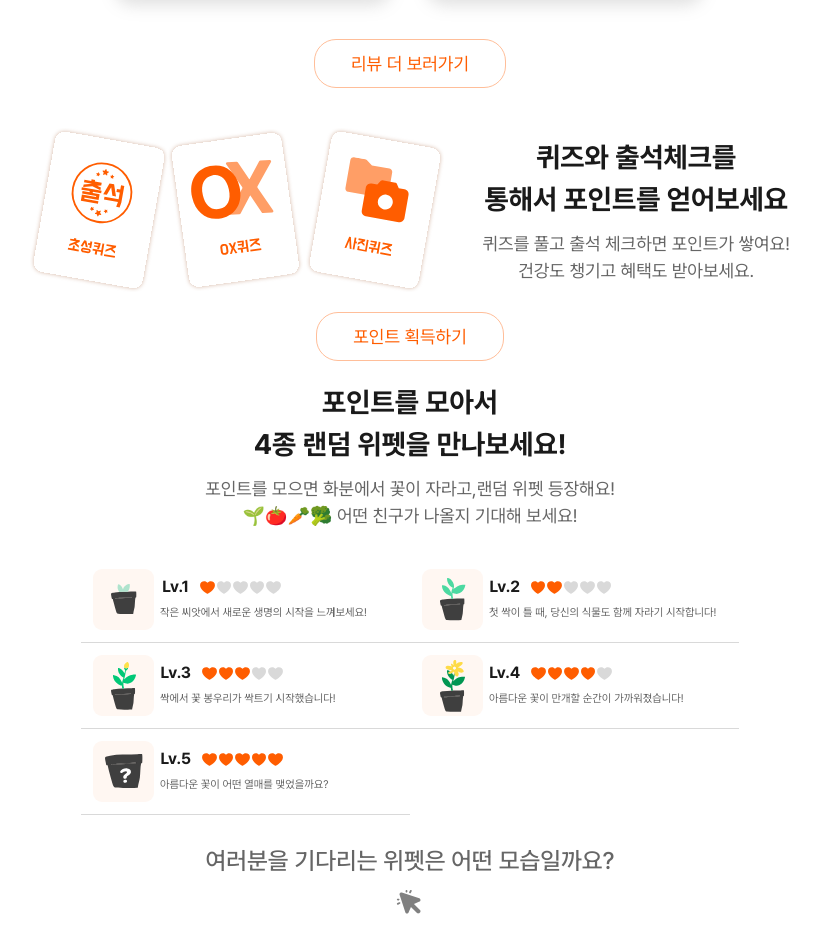
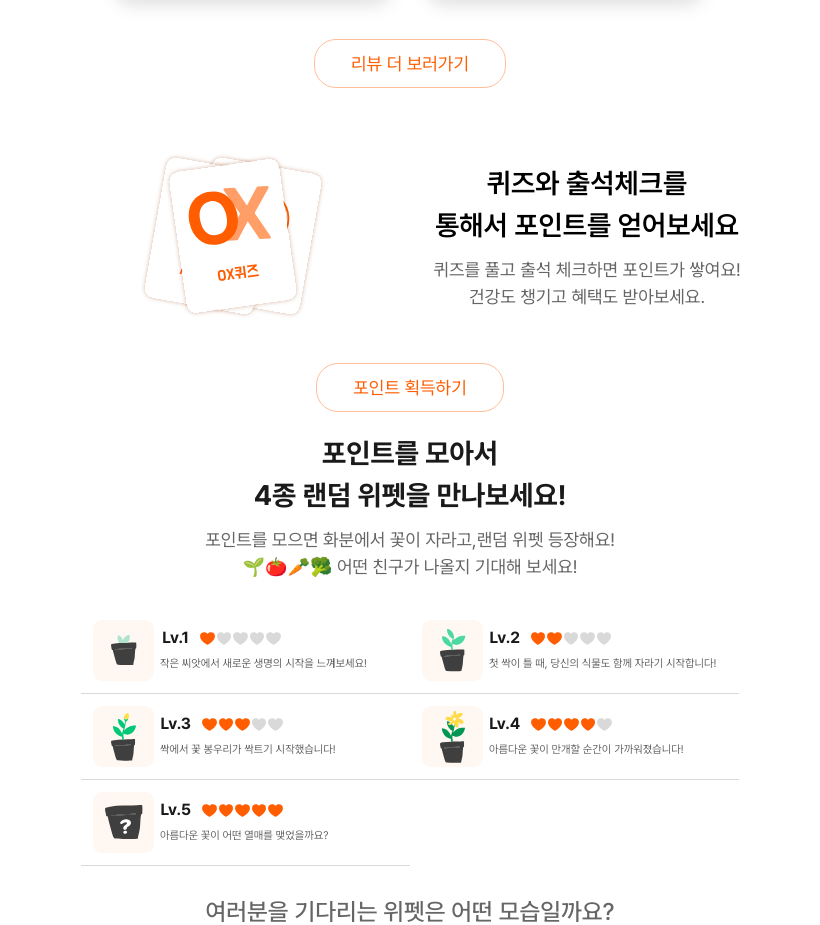
Before and after one commit to hyun2e/weat-landing, a React (Vite) app: page / in a window 1280 px wide. Shown: the part 3485-4410 px from the top of the page, without its empty margins (230-1050 px from the left). Built offline with nearby package versions, Linux system fonts and the light colour scheme.

Commit message:
quiz  수정정

```diff
--- a/src/sections/Quiz.jsx
+++ b/src/sections/Quiz.jsx
@@ -15,6 +15,8 @@ const Wrapper = styled.div`
 
 // quizWrapper를 div로 변경
 const QuizWrapper = styled.div`
+  width: 100%;
+  height: 275px;
   gap: 30px;
   padding: 40px 16px 20px 16px;
   margin: auto;
@@ -27,20 +29,15 @@ const QuizWrapper = styled.div`
 
 // quizcardWrapper를 div로 변경
 const QuizCardWrapper = styled.div`
-  margin: auto;
-  display: grid;
-  grid-template-columns: repeat(3, 1fr); /* 3개의 이미지를 가로로 나열 */
+  width: 324px;
+  height: 200px; /* 이미지 크기에 맞는 높이 설정 */
+  display: flex;
+  flex-direction: row;
   align-items: center;
-  justify-content: center; /* 가로 가운데 정렬 */
-  text-align: center;
+  justify-content: center;
+  position: relative; /* 상대 위치 지정 */
 `;
 
-const Texth2 = styled.a`
-  color: ${({ theme }) => theme.colors.grey900};
-  font-size: ${({ theme }) => theme.fontSizes.fs28};
-  font-weight: 700;
-  text-align: center;
-`;
 
 const TextP = styled.a`
   color: ${({ theme }) => theme.colors.grey600};
@@ -50,7 +47,7 @@ const TextP = styled.a`
 `;
 
 const TextWrapper = styled.div`
-  margin: auto;
+  width: 324px;
   display: flex;
   flex-direction: column;
   align-items: center;
@@ -64,14 +61,40 @@ const Quiz = () => {
     <Wrapper>
       <QuizWrapper>
         <QuizCardWrapper>
-          <img src="src/assets/images/quizcard_1.svg" alt="spelling" />
-          <img src="src/assets/images/quizcard_3.svg" alt="OX" />
-          <img src="src/assets/images/quizcard_2.svg" alt="picture" />
+        <img
+  src="src/assets/images/quizcard_1.svg"
+  alt="spelling"
+  style={{
+    position: 'absolute',
+    right: '70px', // 첫 번째 이미지 (스펠링), 살짝 왼쪽으로 배치
+    zIndex: 0, // 뒤쪽으로 배치
+  }}
+/>
+<img
+  src="src/assets/images/quizcard_3.svg"
+  alt="OX"
+  style={{
+    position: 'absolute',
+    left: '50%', // OX 이미지를 가로 중앙에 배치
+    transform: 'translateX(-50%)', // 중앙 정렬을 위해 이동
+    zIndex: 2, // 가장 앞에 배치
+  }}
+/>
+<img
+  src="src/assets/images/quizcard_2.svg"
+  alt="picture"
+  style={{
+    position: 'absolute',
+    left: '70px', // 세 번째 이미지 (사진), 살짝 오른쪽으로 배치
+    zIndex: 1, // 뒤쪽에 배치
+  }}
+/>
+
         </QuizCardWrapper>
         <TextWrapper>
-          <Texth2>
+          <h2>
             퀴즈와 출석체크를 <br /> 통해서 포인트를 얻어보세요
-          </Texth2>
+          </h2>
           <TextP>
             퀴즈를 풀고 출석 체크하면 포인트가 쌓여요!<br /> 건강도 챙기고 혜택도 받아보세요.
           </TextP>
```
Also changed, not shown: src/assets/images/quizcard_1.svg.
